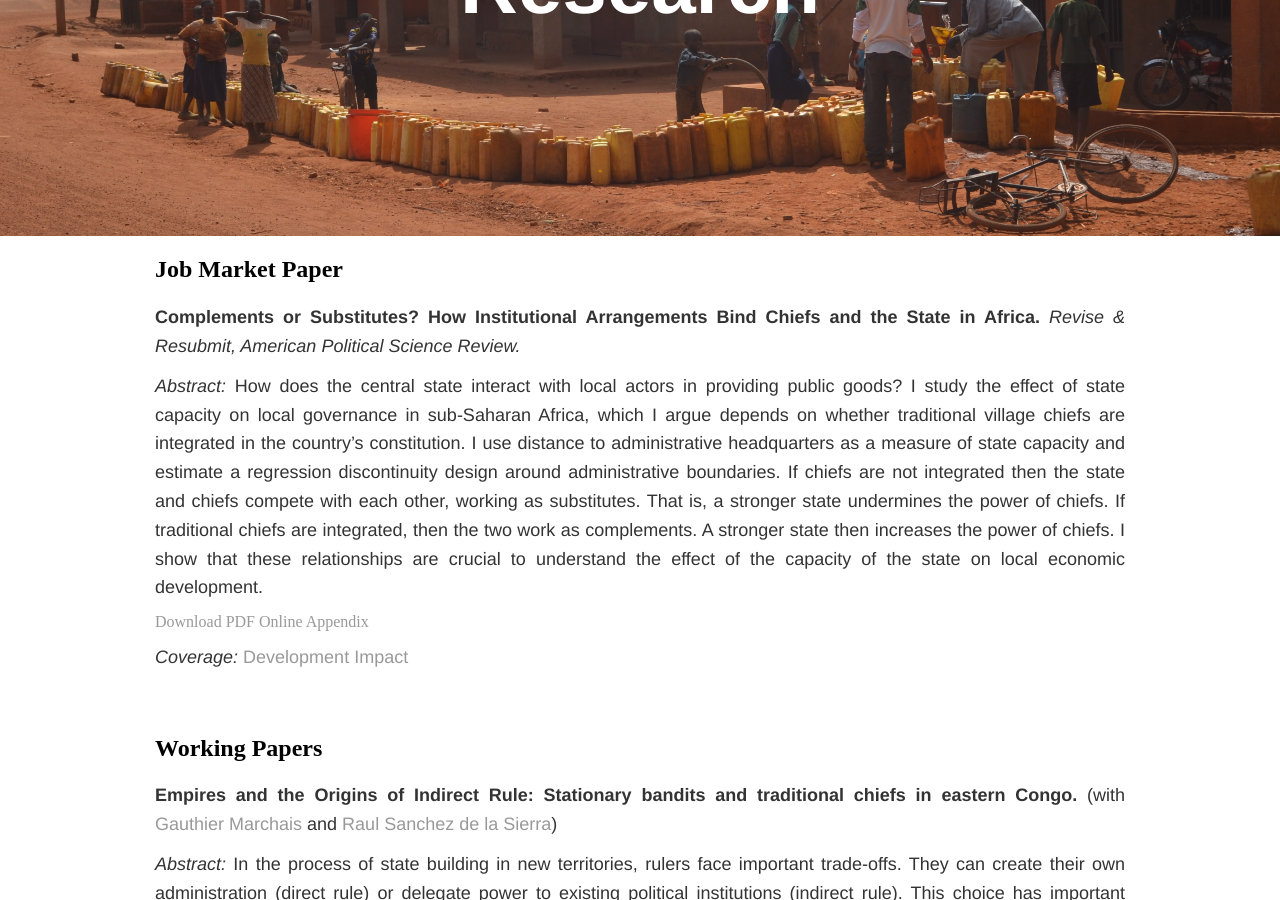
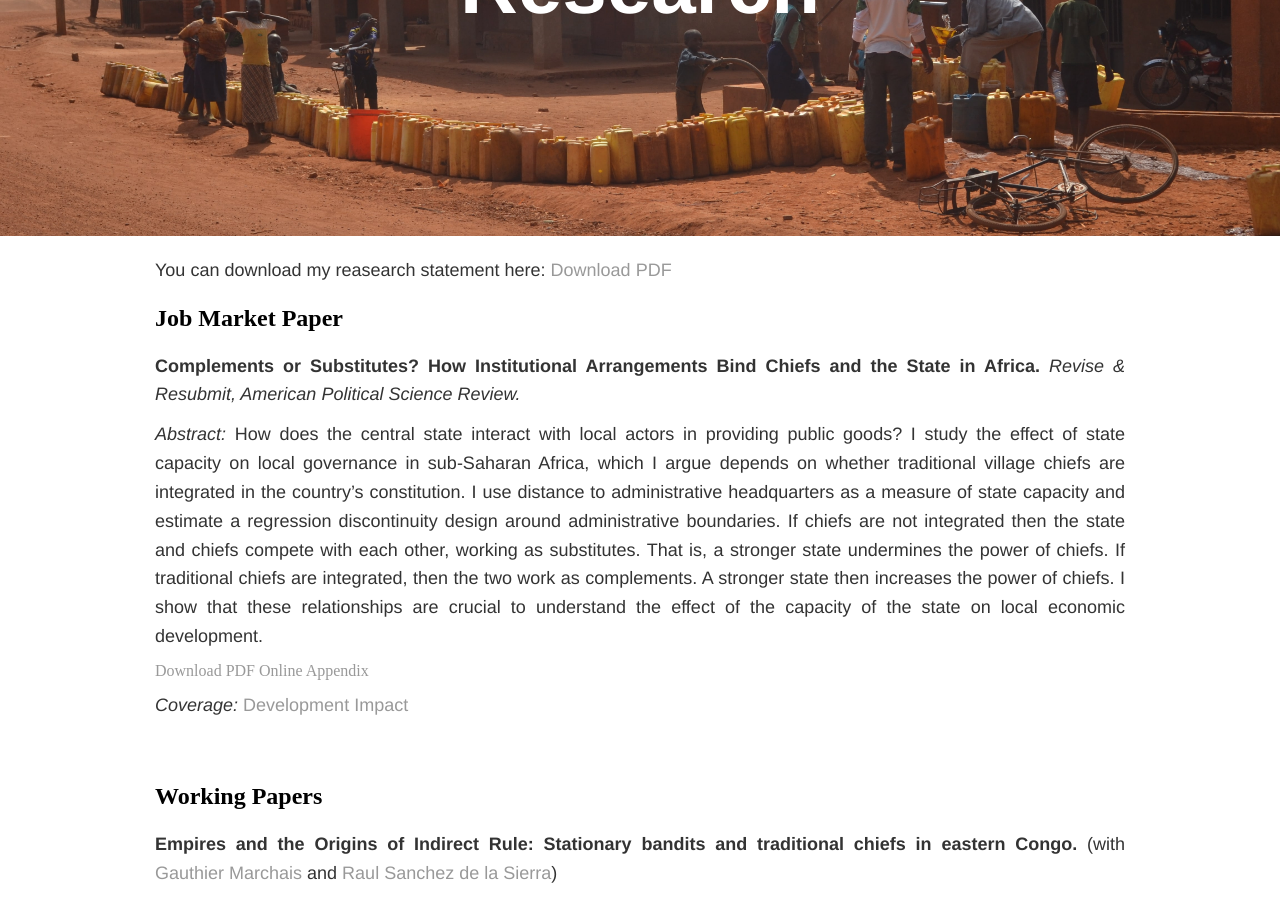
Before and after one commit to soeren-henn/soeren-henn.github.io, a Jekyll site: the page built from research/index.html, in a window 1280 px wide and 900 px high, scrolled down 312 px. Built offline with Jekyll 4.4.1, drawn with Linux system fonts in a browser that asks for light colours.

Commit message:
Update index.html

```diff
--- a/research/index.html
+++ b/research/index.html
@@ -10,6 +10,8 @@ title: Research
 </div>
 
 <div class="research">
+
+	<p> You can download my reasearch statement here: <a href="/files/Henn_research.pdf" class="btn btn-default pull-right" title="PDF">Download PDF</a></p>
 
 	<h2>Job Market Paper</h2>
 	<div class="paper">
```
